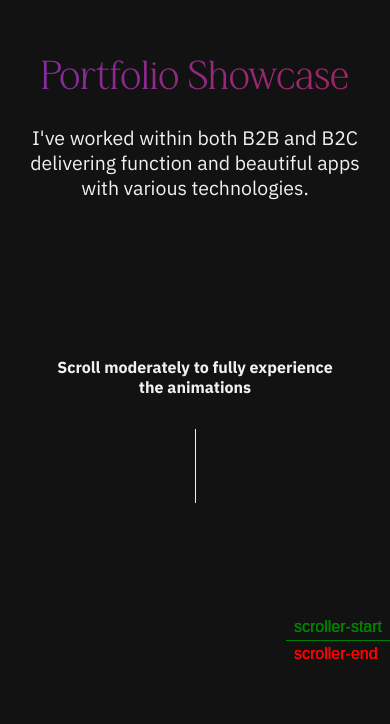
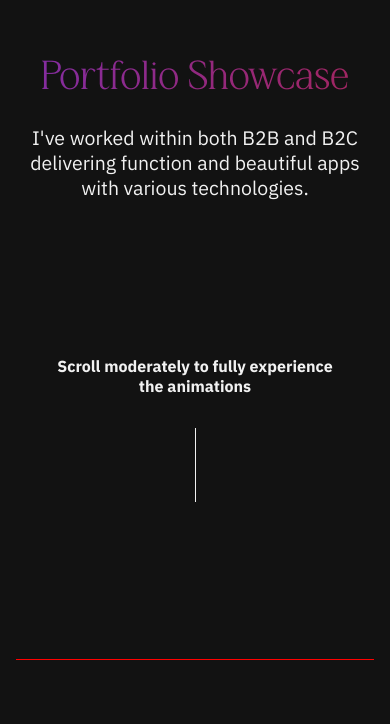
Before and after one commit to narliecholler/Sam-Markley-Digital-Product-Designer, a Next.js app: page /portfolio in a window 390 px wide. Shown: the part 120-844 px from the top of the page. Built offline with nearby package versions, Linux system fonts and the light colour scheme.

Commit message:
test mobile hero height

```diff
--- a/pages/portfolio.tsx
+++ b/pages/portfolio.tsx
@@ -109,7 +109,6 @@ const Portfolio = () => {
             end: '+=30%',
             scrub: true,
             animation: flip,
-            markers: true,
           });
         });
     }
--- a/styles/portfolio.styles.ts
+++ b/styles/portfolio.styles.ts
@@ -21,6 +21,7 @@ export const Hero = styled('div', {
     '-moz-background-clip': 'text',
     '-moz-text-fill-color': 'transparent',
   },
+  borderBottom: '1px solid red',
 
   p: {
     color: theme.colors.white,
```
